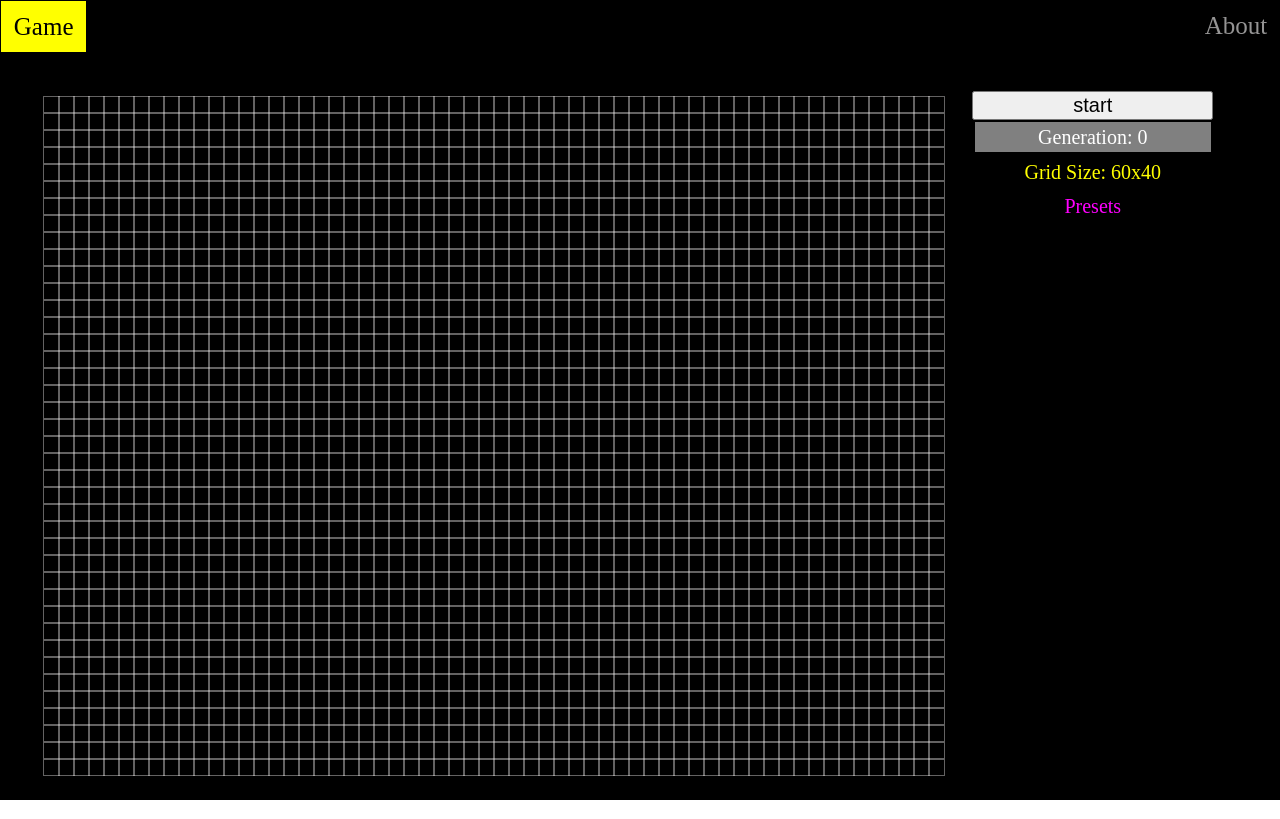
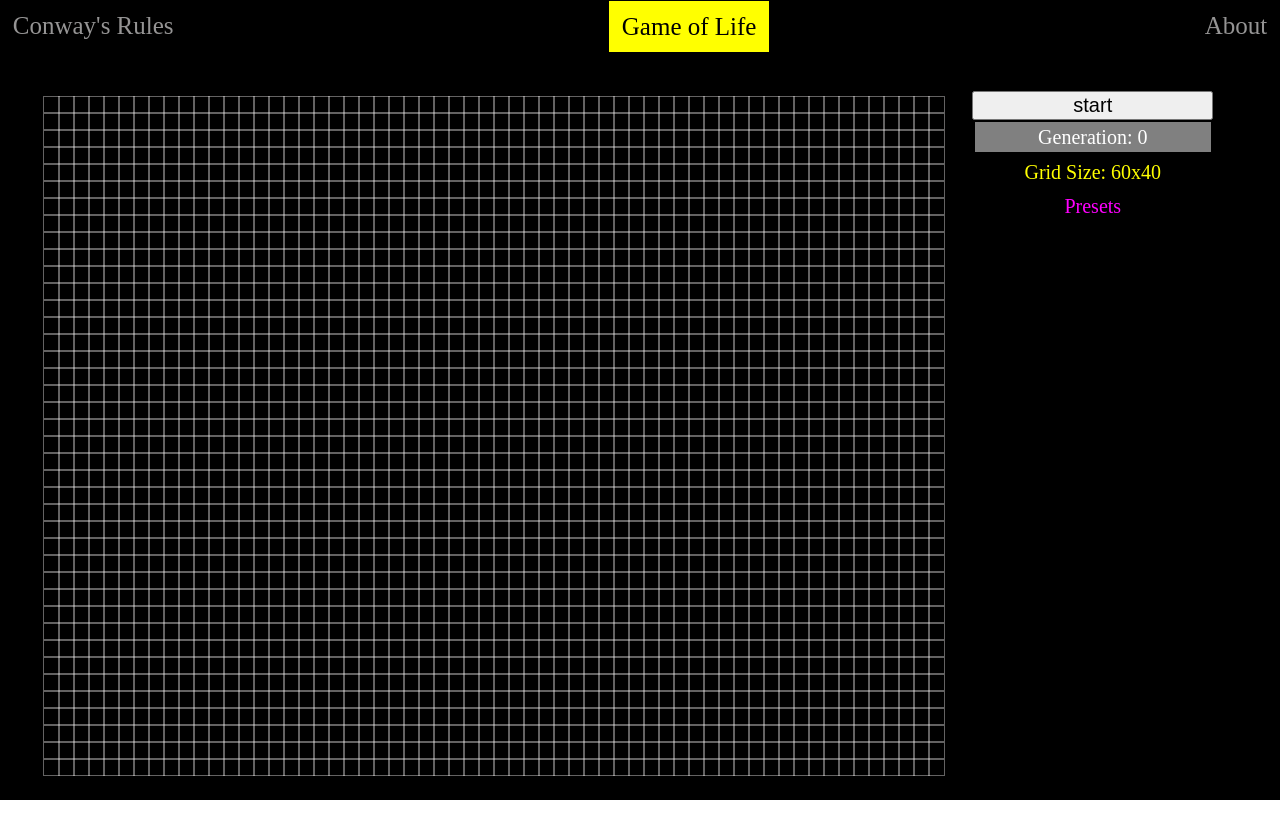
Before and after one commit to J2Macwilliams/game_of_life, a React (Create React App) app: page / in a window 1280 px wide. Built offline with nearby package versions, Linux system fonts and the light colour scheme.

Commit message:
add Rules NavLink

```diff
--- a/src/components/NavBar.js
+++ b/src/components/NavBar.js
@@ -1,17 +1,24 @@
-import React from 'react'
-import {NavLink} from 'react-router-dom'
+import React from 'react';
+import { NavLink } from 'react-router-dom';
 
 const NavBar = () => {
-    return (
-        <div>
-            <nav className='navbar'>
+	return (
+		<div>
+			<nav className='navbar'>
+            <NavLink
+					to='/rules'
+					activeClassName='activeNavButton'
+					className='NLink'
+				>
+					Conway's Rules
+				</NavLink>
 				<NavLink
 					exact
 					to='/'
 					activeClassName='activeNavButton'
 					className='NLink'
 				>
-					Game
+					Game of Life
 				</NavLink>
 				<NavLink
 					to='/about'
@@ -21,8 +28,8 @@ const NavBar = () => {
 					About
 				</NavLink>
 			</nav>
-        </div>
-    )
-}
+		</div>
+	);
+};
 
-export default NavBar
+export default NavBar;
```
